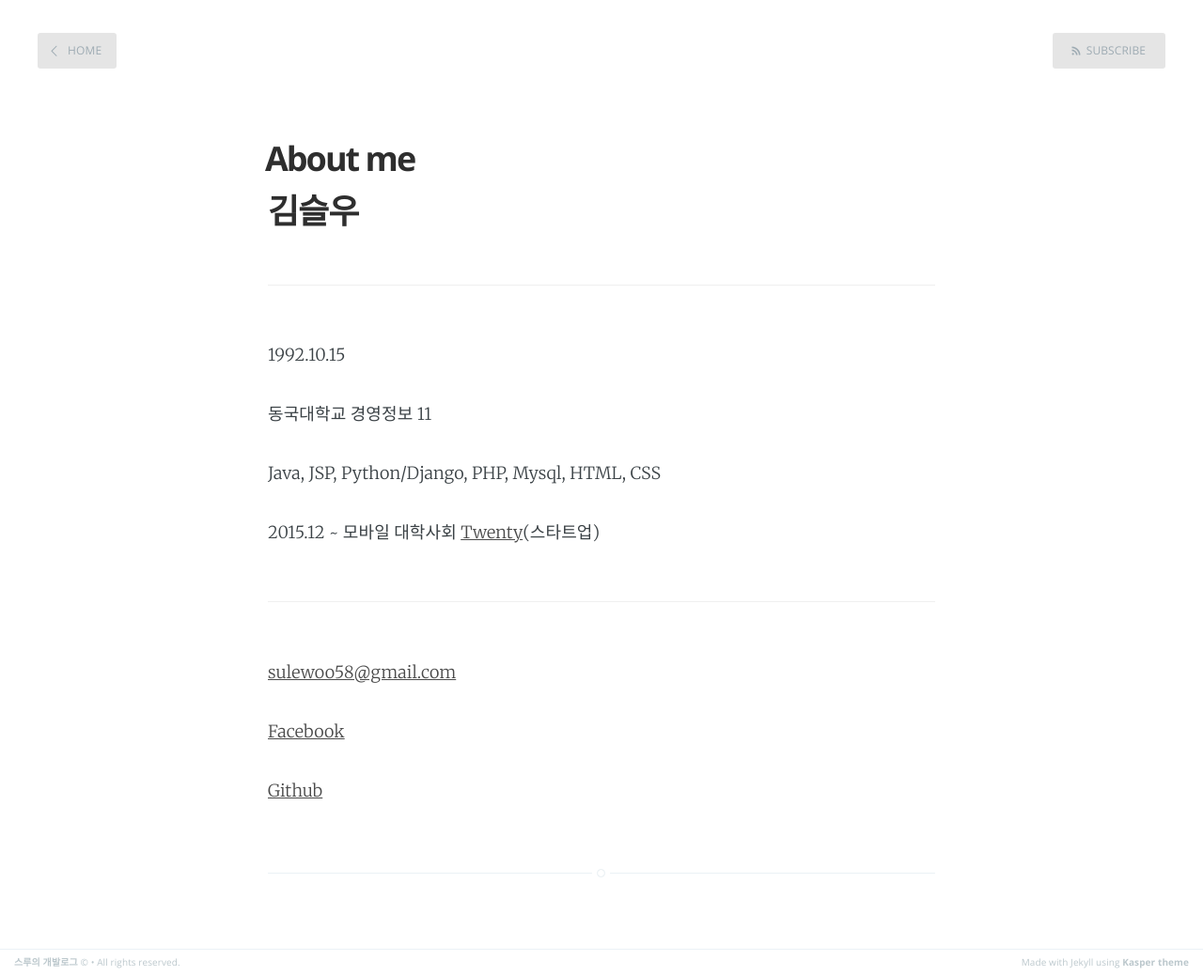
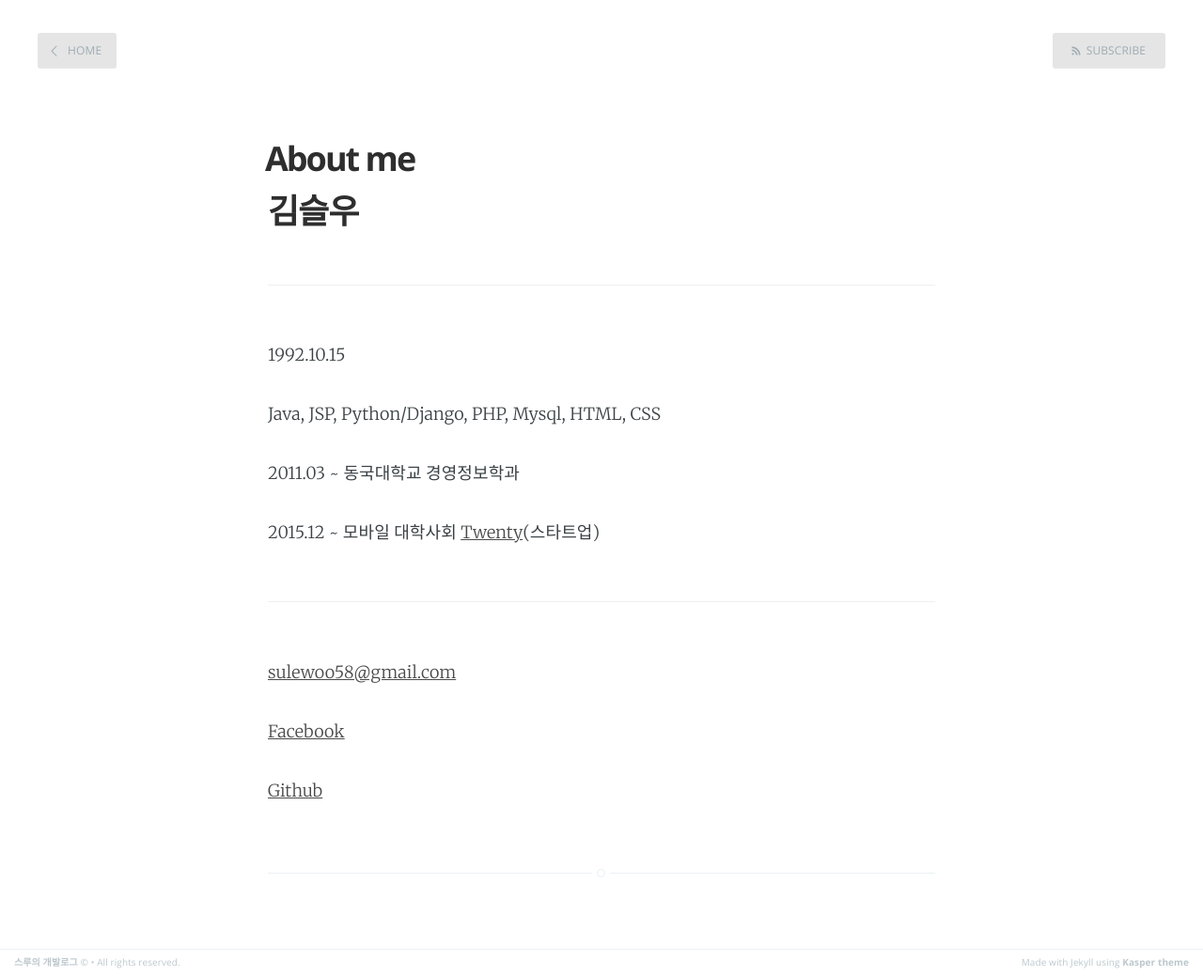
Before and after one commit to ThroughKim/throughkim.github.com, a Jekyll site: the page built from about.md, in a window 1280 px wide. Shown: the whole page at 94% size. Built offline with Jekyll 4.4.1, drawn with Linux system fonts in a browser that asks for light colours; Markdown is read by kramdown in place of the engine named in the settings.

Commit message:
about수정

```diff
--- a/about.md
+++ b/about.md
@@ -9,9 +9,9 @@ title: About me
 
 1992.10.15
 
-동국대학교 경영정보 11
+Java, JSP, Python/Django, PHP, Mysql, HTML, CSS
 
-Java, JSP, Python/Django, PHP, Mysql, HTML, CSS
+2011.03 ~ 동국대학교 경영정보학과
 
 2015.12 ~ 모바일 대학사회 [Twenty](https://www.facebook.com/withtwenty/)(스타트업)
 
```
